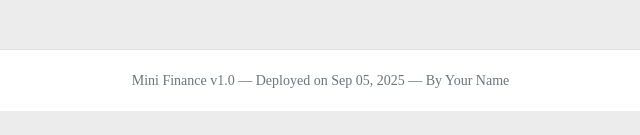
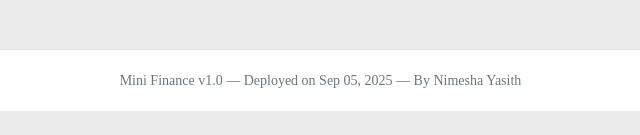
Before and after one commit to nimeshayasith/Mini_Finance-Nimesha_Yasith, a plain HTML site: page index.html in a window 1280 px wide. Shown: the part 1784-1919 px from the top of the page, 480-1120 px from the left. Drawn offline with Linux system fonts and the light colour scheme; a web font is replaced by a local one.

Commit message:
footer updated

```diff
--- a/index.html
+++ b/index.html
@@ -600,7 +600,7 @@ Bootstrap 5 Dashboard Admin Template
 
           // Replace 'Your Name' with your actual name
           document.getElementById("deploy-footer").textContent =
-            `Mini Finance v1.0 — Deployed on ${formattedDate} — By Your Name`;
+            `Mini Finance v1.0 — Deployed on ${formattedDate} — By Nimesha Yasith`;
         </script>
 
 
```
